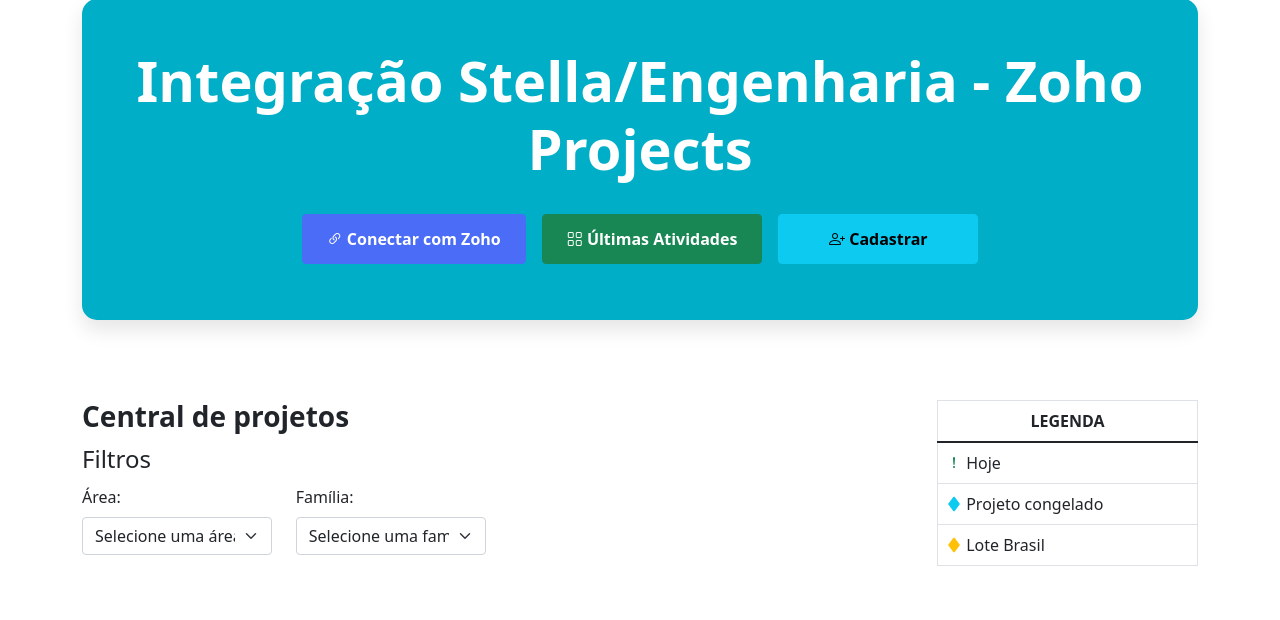
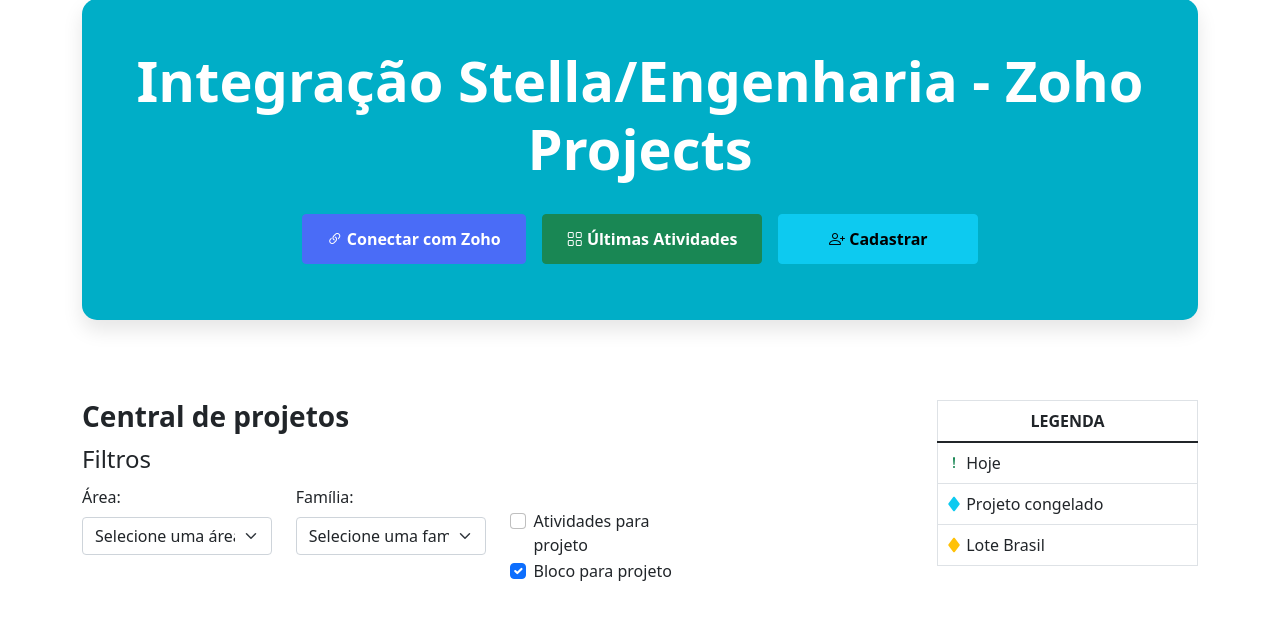
Before and after one commit to danielbrol-stella/StellaZoho, a Flask app: page / in a window 1280 px wide. Shown: the part 105-725 px from the top of the page. Run offline with Flask 3, Linux system fonts and the light colour scheme.

Commit message:
feat: adição do checkbox nos filtros da central de projetos

```diff
--- a/Templates/index.html
+++ b/Templates/index.html
@@ -153,14 +153,31 @@
                                         {% endfor %}
                                     </select>
                                 </div>
-                        </div>
+
+                                <!-- Checkbox -->
+
+                                <div class="col-sm-3 pt-4 pb-4">
+                                    <div class="form-check">
+                                        <input class="form-check-input" type="checkbox" value="" id="checkDefault">
+                                        <label class="form-check-label" for="checkDefault">
+                                            Atividades para projeto
+                                        </label>
+                                    </div>
+                                    <div class="form-check">
+                                        <input class="form-check-input" type="checkbox" value="" id="checkChecked" checked>
+                                        <label class="form-check-label" for="checkChecked">
+                                            Bloco para projeto
+                                        </label>
+                                    </div>
+                                </div>
+                            </div>
                         </fieldset>
                         <!-- Falta button-->
                     </form>
                 </div>
 
                 <div class="col-sm-12 col-md-3 d-flex flex-column gap-0">
-                        <table class="table table-bordered table-hover">
+                    <table class="table table-bordered table-hover">
                         <thead>
                             <tr>
                                 <th class="text-center">LEGENDA</th>
```
